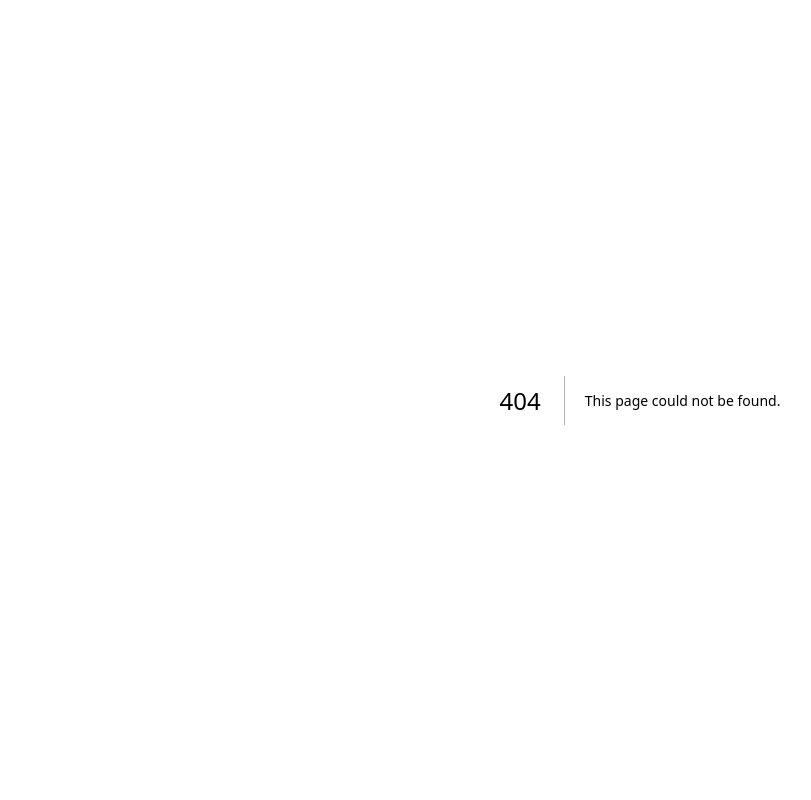
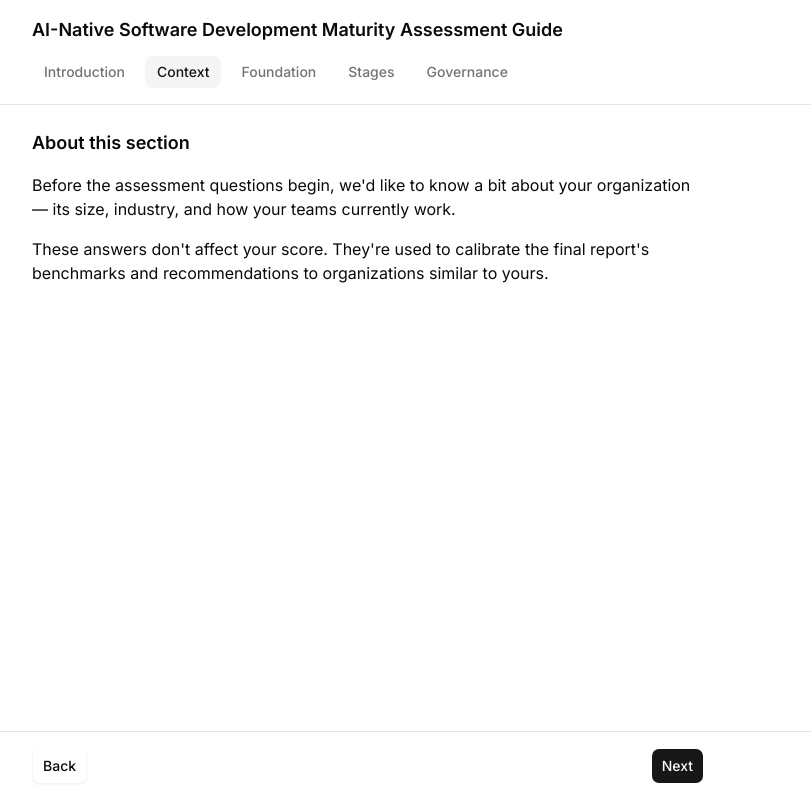
Before and after one commit to vinas/ai-healthcheck, a Next.js app: page /healthcheck/context/1 in a window 1280 px wide. Before the commit this address had no page. Shown: the whole page, without its empty margins (0-811 px from the left). Built offline with nearby package versions, Linux system fonts and the light colour scheme.

Commit message:
context questionary and basic navigation implemented

```diff
--- /dev/null
+++ b/app/healthcheck/context/[uniqueKey]/[position]/page.tsx
@@ -0,0 +1,48 @@
+import { notFound } from "next/navigation";
+import { prisma } from "@/lib/prisma";
+import { QuestionTypeId } from "@/lib/question-taxonomy";
+import AssessmentHeader from "@/components/healthcheck/assessment-header";
+import QuestionStep from "@/components/healthcheck/question-step";
+
+export default async function ContextQuestionPage({
+  params,
+}: {
+  params: Promise<{ uniqueKey: string; position: string }>;
+}) {
+  const { uniqueKey, position: positionParam } = await params;
+  const position = Number(positionParam);
+
+  const questions = await prisma.question.findMany({
+    where: { questionTypeId: QuestionTypeId.Context, isVisible: true },
+    orderBy: { id: "asc" },
+    include: { options: { orderBy: { id: "asc" }, select: { id: true, option: true } } },
+  });
+
+  if (!Number.isInteger(position) || position < 1 || position > questions.length) {
+    notFound();
+  }
+
+  const question = questions[position - 1];
+  const backHref =
+    position === 1
+      ? `/healthcheck/context/${uniqueKey}`
+      : `/healthcheck/context/${uniqueKey}/${position - 1}`;
+  const nextHref =
+    position === questions.length
+      ? `/healthcheck/foundation/${uniqueKey}`
+      : `/healthcheck/context/${uniqueKey}/${position + 1}`;
+
+  return (
+    <main className="flex min-h-screen flex-col bg-background">
+      <AssessmentHeader activeStep={QuestionTypeId.Context} />
+      <QuestionStep
+        uniqueKey={uniqueKey}
+        question={question}
+        position={position}
+        total={questions.length}
+        backHref={backHref}
+        nextHref={nextHref}
+      />
+    </main>
+  );
+}
--- /dev/null
+++ b/app/healthcheck/context/[uniqueKey]/page.tsx
@@ -0,0 +1,36 @@
+import AssessmentHeader from "@/components/healthcheck/assessment-header";
+import StepIntroduction from "@/components/healthcheck/step-introduction";
+import AssessmentFooter from "@/components/healthcheck/assessment-footer";
+import { QuestionTypeId } from "@/lib/question-taxonomy";
+
+export default async function ContextIntroPage({
+  params,
+}: {
+  params: Promise<{ uniqueKey: string }>;
+}) {
+  const { uniqueKey } = await params;
+
+  return (
+    <main className="flex min-h-screen flex-col bg-background">
+      <AssessmentHeader activeStep={QuestionTypeId.Context} />
+      <div className="flex flex-col gap-8 px-8 py-6">
+        <StepIntroduction heading="About this section">
+          <p className="text-base text-foreground">
+            Before the assessment questions begin, we&apos;d like to know a bit
+            about your organization — its size, industry, and how your teams
+            currently work.
+          </p>
+          <p className="text-base text-foreground">
+            These answers don&apos;t affect your score. They&apos;re used to
+            calibrate the final report&apos;s benchmarks and recommendations to
+            organizations similar to yours.
+          </p>
+        </StepIntroduction>
+      </div>
+      <AssessmentFooter
+        backHref={`/healthcheck/landing/${uniqueKey}`}
+        nextHref={`/healthcheck/context/${uniqueKey}/1`}
+      />
+    </main>
+  );
+}
--- a/app/healthcheck/landing/[uniqueKey]/page.tsx
+++ b/app/healthcheck/landing/[uniqueKey]/page.tsx
@@ -1,5 +1,5 @@
 import AssessmentHeader from "@/components/healthcheck/assessment-header";
-import AssessmentIntroduction from "@/components/healthcheck/assessment-introduction";
+import StepIntroduction from "@/components/healthcheck/step-introduction";
 import AssessmentFooter from "@/components/healthcheck/assessment-footer";
 
 export default async function AssessmentLandingPage({
@@ -13,7 +13,24 @@ export default async function AssessmentLandingPage({
     <main className="flex min-h-screen flex-col bg-background">
       <AssessmentHeader activeStep="introduction" />
       <div className="flex flex-col gap-8 px-8 py-6">
-        <AssessmentIntroduction />
+        <StepIntroduction heading="Before you begin">
+          <p className="text-base text-foreground">
+            This assessment measures how deeply AI has been integrated into your
+            organization&apos;s software development lifecycle — from requirements
+            and planning through coding, testing, review, and deployment.
+          </p>
+          <p className="text-base text-foreground">
+            You&apos;ll be guided through a short series of questions, one at a
+            time. Once you&apos;re done, your answers will be used to generate a
+            maturity assessment report highlighting your organization&apos;s
+            strengths and areas for improvement.
+          </p>
+          <p className="rounded-lg border border-border bg-muted/30 px-4 py-3 text-sm text-muted-foreground">
+            This is an assessment, not a test — there are no wrong answers.
+            Please answer as honestly as you can; the accuracy of your report
+            depends on it.
+          </p>
+        </StepIntroduction>
       </div>
       <AssessmentFooter nextHref={`/healthcheck/context/${uniqueKey}`} />
     </main>
--- a/components/healthcheck/assessment-footer.tsx
+++ b/components/healthcheck/assessment-footer.tsx
@@ -1,17 +1,40 @@
 import Link from "next/link";
-import { buttonVariants } from "@/components/ui/button";
+import { Button, buttonVariants } from "@/components/ui/button";
 
 type AssessmentFooterProps = {
-  nextHref: string;
+  backHref?: string;
+  nextHref?: string;
+  onNextClick?: () => void;
+  nextDisabled?: boolean;
 };
 
-export default function AssessmentFooter({ nextHref }: AssessmentFooterProps) {
+export default function AssessmentFooter({
+  backHref,
+  nextHref,
+  onNextClick,
+  nextDisabled,
+}: AssessmentFooterProps) {
   return (
     <footer className="mt-auto border-t border-border px-8 py-4">
-      <div className="flex max-w-2xl items-center justify-end">
-        <Link href={nextHref} className={buttonVariants()}>
-          Next
-        </Link>
+      <div
+        className={`flex max-w-2xl items-center ${backHref ? "justify-between" : "justify-end"}`}
+      >
+        {backHref && (
+          <Link href={backHref} className={buttonVariants({ variant: "outline" })}>
+            Back
+          </Link>
+        )}
+        {onNextClick ? (
+          <Button type="button" onClick={onNextClick} disabled={nextDisabled}>
+            Next
+          </Button>
+        ) : (
+          nextHref && (
+            <Link href={nextHref} className={buttonVariants()}>
+              Next
+            </Link>
+          )
+        )}
       </div>
     </footer>
   );
--- a/components/healthcheck/assessment-introduction.tsx
+++ /dev/null
@@ -1,23 +0,0 @@
-export default function AssessmentIntroduction() {
-  return (
-    <div className="flex max-w-2xl flex-col gap-4">
-      <h2 className="text-lg font-semibold text-foreground">Before you begin</h2>
-      <p className="text-base text-foreground">
-        This assessment measures how deeply AI has been integrated into your
-        organization&apos;s software development lifecycle — from requirements
-        and planning through coding, testing, review, and deployment.
-      </p>
-      <p className="text-base text-foreground">
-        You&apos;ll be guided through a short series of questions, one at a
-        time. Once you&apos;re done, your answers will be used to generate a
-        maturity assessment report highlighting your organization&apos;s
-        strengths and areas for improvement.
-      </p>
-      <p className="rounded-lg border border-border bg-muted/30 px-4 py-3 text-sm text-muted-foreground">
-        This is an assessment, not a test — there are no wrong answers.
-        Please answer as honestly as you can; the accuracy of your report
-        depends on it.
-      </p>
-    </div>
-  );
-}
--- /dev/null
+++ b/components/healthcheck/question-step.tsx
@@ -0,0 +1,71 @@
+"use client";
+
+import { useState } from "react";
+import { useRouter } from "next/navigation";
+import AssessmentFooter from "@/components/healthcheck/assessment-footer";
+import { getAnswer, setAnswer } from "@/lib/assessment-answers";
+
+type QuestionStepProps = {
+  uniqueKey: string;
+  question: { id: number; question: string; options: { id: number; option: string }[] };
+  position: number;
+  total: number;
+  backHref: string;
+  nextHref: string;
+};
+
+export default function QuestionStep({
+  uniqueKey,
+  question,
+  position,
+  total,
+  backHref,
+  nextHref,
+}: QuestionStepProps) {
+  const router = useRouter();
+  const [selected, setSelected] = useState<number | undefined>(() =>
+    getAnswer(uniqueKey, question.id)
+  );
+
+  function handleNext() {
+    if (selected == null) return;
+    setAnswer(uniqueKey, question.id, selected);
+    router.push(nextHref);
+  }
+
+  return (
+    <>
+      <div className="flex flex-col gap-8 px-8 py-6">
+        <div className="flex max-w-2xl flex-col gap-4">
+          <p className="text-sm text-muted-foreground">
+            Question {position} of {total}
+          </p>
+          <h2 className="text-lg font-semibold text-foreground">{question.question}</h2>
+          <div className="flex flex-col gap-2">
+            {question.options.map((opt) => (
+              <label
+                key={opt.id}
+                className={`flex cursor-pointer items-center gap-3 rounded-lg border px-4 py-3 text-sm ${
+                  selected === opt.id
+                    ? "border-foreground bg-secondary text-secondary-foreground"
+                    : "border-border text-foreground hover:bg-muted/50"
+                }`}
+              >
+                <input
+                  type="radio"
+                  name={`question-${question.id}`}
+                  value={opt.id}
+                  checked={selected === opt.id}
+                  onChange={() => setSelected(opt.id)}
+                  className="sr-only"
+                />
+                {opt.option}
+              </label>
+            ))}
+          </div>
+        </div>
+      </div>
+      <AssessmentFooter backHref={backHref} onNextClick={handleNext} nextDisabled={selected == null} />
+    </>
+  );
+}
--- /dev/null
+++ b/components/healthcheck/step-introduction.tsx
@@ -0,0 +1,13 @@
+type StepIntroductionProps = {
+  heading: string;
+  children: React.ReactNode;
+};
+
+export default function StepIntroduction({ heading, children }: StepIntroductionProps) {
+  return (
+    <div className="flex max-w-2xl flex-col gap-4">
+      <h2 className="text-lg font-semibold text-foreground">{heading}</h2>
+      {children}
+    </div>
+  );
+}
--- /dev/null
+++ b/lib/assessment-answers.ts
@@ -0,0 +1,24 @@
+export type AssessmentAnswers = Record<string, number>;
+
+function storageKey(uniqueKey: string) {
+  return `healthcheck-answers-${uniqueKey}`;
+}
+
+export function getAnswers(uniqueKey: string): AssessmentAnswers {
+  try {
+    const raw = window.sessionStorage.getItem(storageKey(uniqueKey));
+    return raw ? JSON.parse(raw) : {};
+  } catch {
+    return {};
+  }
+}
+
+export function getAnswer(uniqueKey: string, questionId: number): number | undefined {
+  return getAnswers(uniqueKey)[String(questionId)];
+}
+
+export function setAnswer(uniqueKey: string, questionId: number, optionId: number): void {
+  const answers = getAnswers(uniqueKey);
+  answers[String(questionId)] = optionId;
+  window.sessionStorage.setItem(storageKey(uniqueKey), JSON.stringify(answers));
+}
```
